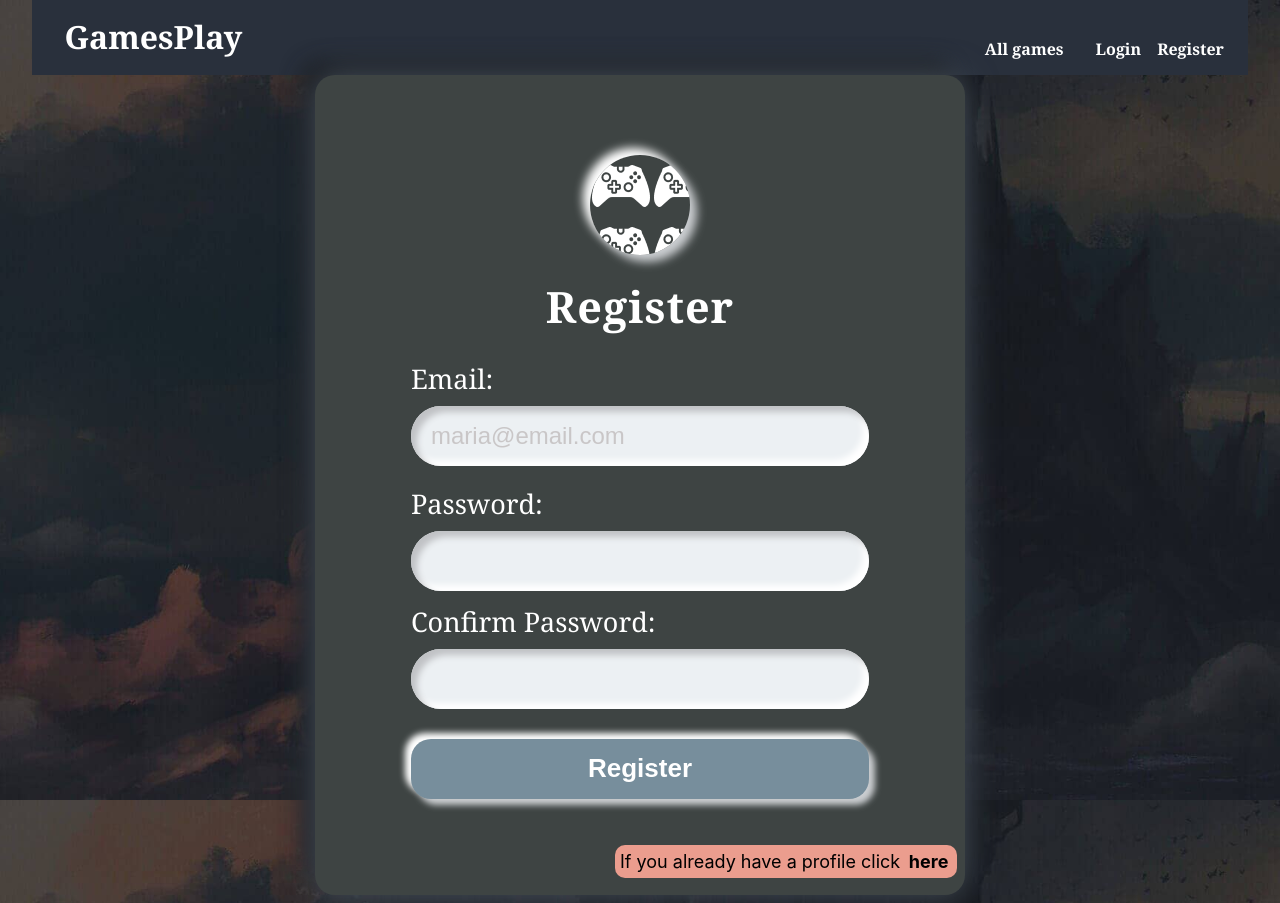
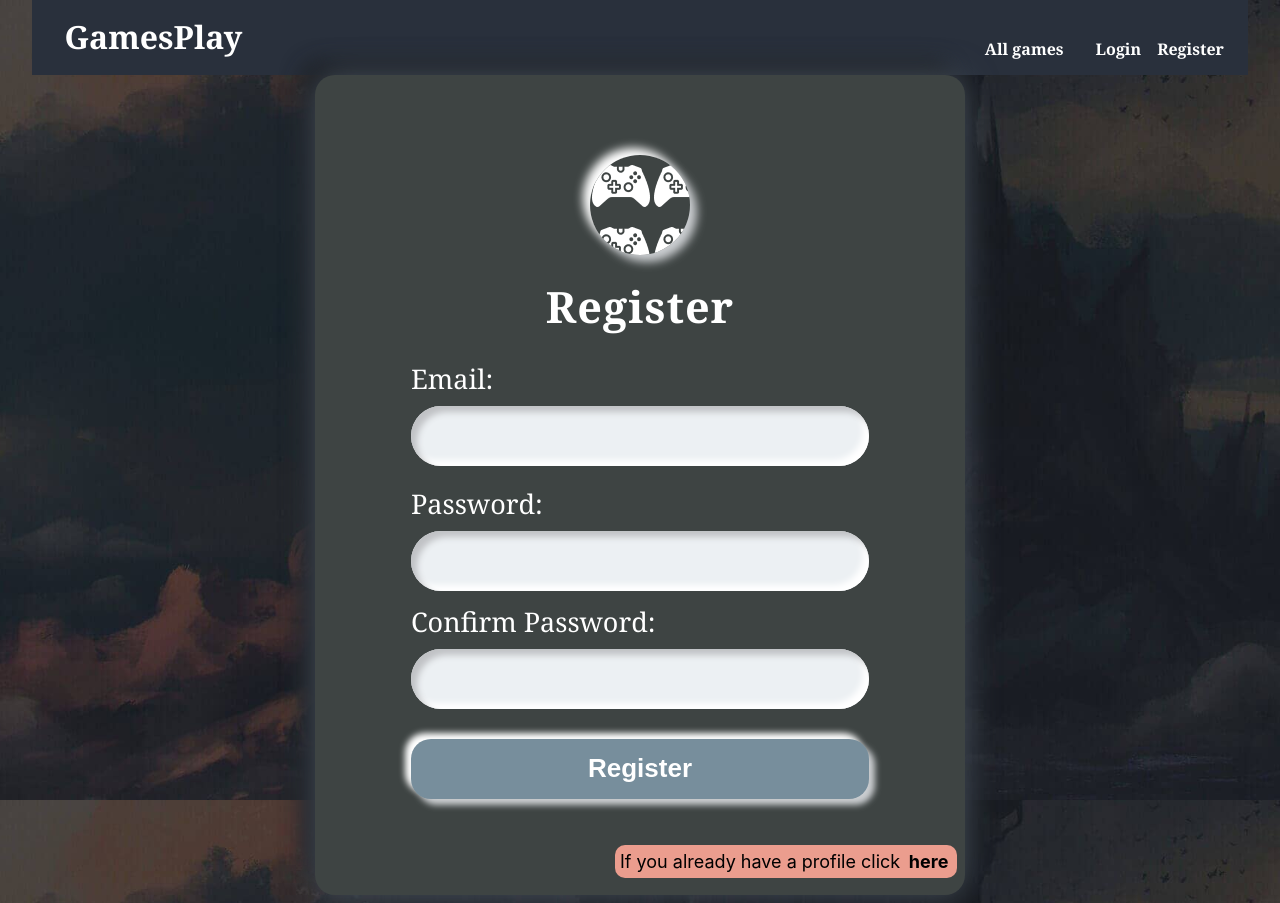
Before and after one commit to PlamenTsvetkov/react-gamesplay, a React (Create React App) app: page /register in a window 1280 px wide. Built offline with nearby package versions, Linux system fonts and the light colour scheme; no server answers.

Commit message:
Refaktor register component with Formik

```diff
--- a/src/components/Login/Login.tsx
+++ b/src/components/Login/Login.tsx
@@ -1,4 +1,4 @@
-import React from 'react';
+import { Link } from 'react-router-dom';
 import { Formik, Form } from 'formik';
 import * as Yup from 'yup';
 import FormikContol from '../Formik/FormikContol/FormikContol';
@@ -80,7 +80,7 @@ const Login = () => {
 
               <input type="submit" className={`${style.btn} ${style.submit}`} value="Login" />
               <p className={style.field}>
-                <span>If you don't have a profile click <a href="/register">here</a></span>
+                <span>If you don't have a profile click <Link to="/register">here</Link></span>
               </p>
             </div>
           </Form>
--- a/src/components/Register/Register.tsx
+++ b/src/components/Register/Register.tsx
@@ -1,25 +1,43 @@
-import React from 'react';
+import { Link } from 'react-router-dom';
+import { Formik, Form } from 'formik';
+import * as Yup from 'yup';
+import FormikContol from '../Formik/FormikContol/FormikContol';
 import {auth} from '../../utils/firebase';
 import style from './Register.module.css';
 import { useNavigate } from 'react-router-dom';
 
+interface RegisterValues {
+  email: string;
+  password: string;
+  confirmPassword: string;
+}
+
 const Register = () => {
+  const initialValues: RegisterValues = {
+    email: '',
+    password: '',
+    confirmPassword: '',
+  };
+
+  const validationSchema = Yup.object({
+    email: Yup.string().email('Invalid email format').required('Email is required!'),
+    password: Yup.string()
+      .required('Password is required!')
+      .matches(
+        /^(?=.*\d)(?=.*[a-z])(?=.*[A-Z])(?=.*[a-zA-Z]).{8,}$/,
+        'Password must contain at least 8 characters, including uppercase, lowercase, and numbers'
+      ),
+    confirmPassword: Yup.string()
+      .required('Confirm Password is required!')
+      .oneOf([Yup.ref('password')], 'Passwords must match'),
+  });
+
+
     const navigate = useNavigate();
 
-    const onRegisterSubmitHandler= (e: React.FormEvent<HTMLFormElement>) =>{
-        e.preventDefault();
-        const email = (e.target as HTMLFormElement).email.value;
-        const password = (e.target as HTMLFormElement).password.value;
-        const repeatPass = (e.target as HTMLFormElement)['confirm-password'].value;
-    console.log(password);
-    console.log(repeatPass);
-        if (email == '' || password == '') {
-            return alert('All fields are required!');
-        }
-
-        if (password != repeatPass) {
-            return alert('Password don\'t match!');
-        }
+    const onRegisterSubmitHandler= (values: RegisterValues) =>{
+      const email = values.email;
+      const password = values.password;
 
         auth.createUserWithEmailAndPassword(email, password)
         .then((userCredential) => {
@@ -34,29 +52,59 @@ const Register = () => {
         });
     }
     return (
-    <section  onSubmit={onRegisterSubmitHandler} id={style["register-page"]} className={`${style['content']} ${style['auth']}`}>
-    <form id="register">
+      <Formik
+        initialValues={initialValues}
+        validationSchema={validationSchema}
+        onSubmit={onRegisterSubmitHandler}
+        validateOnChange={false}
+      >
+        {(formik) => (
+          <section id={style['register-page']} className={`${style['content']} ${style['auth']}`}>
+            <Form id="register">
               <div className={style.container}>
                 <div className={style['brand-logo']}></div>
                 <h1>Register</h1>
 
-        <label htmlFor="email">Email:</label>
-        <input type="email" id="email" name="email" placeholder="maria@email.com" />
+                <FormikContol
+                  control="input"
+                  label="Email:"
+                  name="email"
+                  inputType="email"
+                  field={formik.getFieldProps('email')}
+                  meta={formik.getFieldMeta('email')}
+                  form={formik}
+                />
 
-        <label htmlFor="pass">Password:</label>
-        <input type="password" name="password" id="register-password" />
+                <FormikContol
+                  control="input"
+                  label="Password:"
+                  name="password"
+                  inputType="password"
+                  field={formik.getFieldProps('password')}
+                  meta={formik.getFieldMeta('password')}
+                  form={formik}
+                />
 
-        <label htmlFor="con-pass">Confirm Password:</label>
-        <input type="password" name="confirm-password" id="confirm-password" />
+                <FormikContol
+                  control="input"
+                  label="Confirm Password:"
+                  name="confirmPassword"
+                  inputType="password"
+                  field={formik.getFieldProps('confirmPassword')}
+                  meta={formik.getFieldMeta('confirmPassword')}
+                  form={formik}
+                />
 
-        <input className={`${style.btn} ${style.submit}`} type="submit" value="Register" />
+                <input type="submit" className={`${style.btn} ${style.submit}`} value="Register" />
 
                 <p className={style.field}>
-          <span>If you already have a profile click <a href="/login">here</a></span>
+                  <span>If you already have a profile click <Link to="/login">here</Link></span>
                 </p>
               </div>
-    </form>
+            </Form>
           </section>
+        )}
+      </Formik>
     );
   };
 
```
Lines whose indentation alone changed are shown as unchanged.
